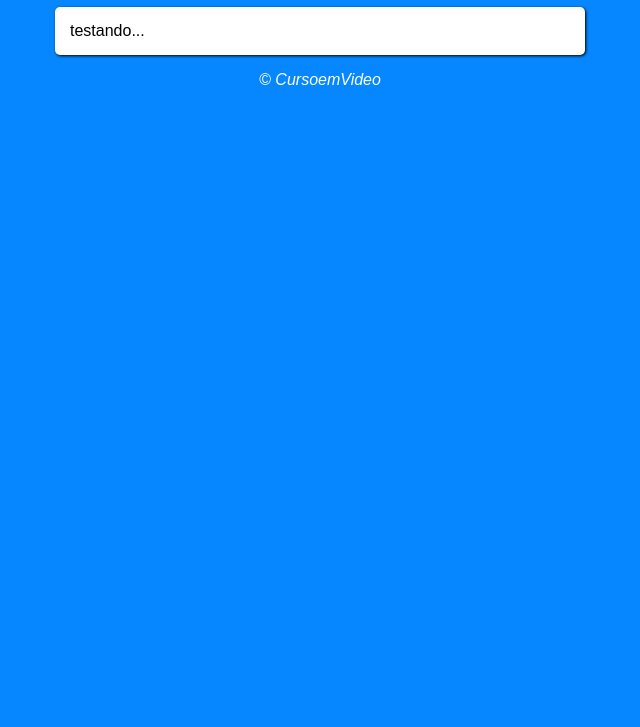
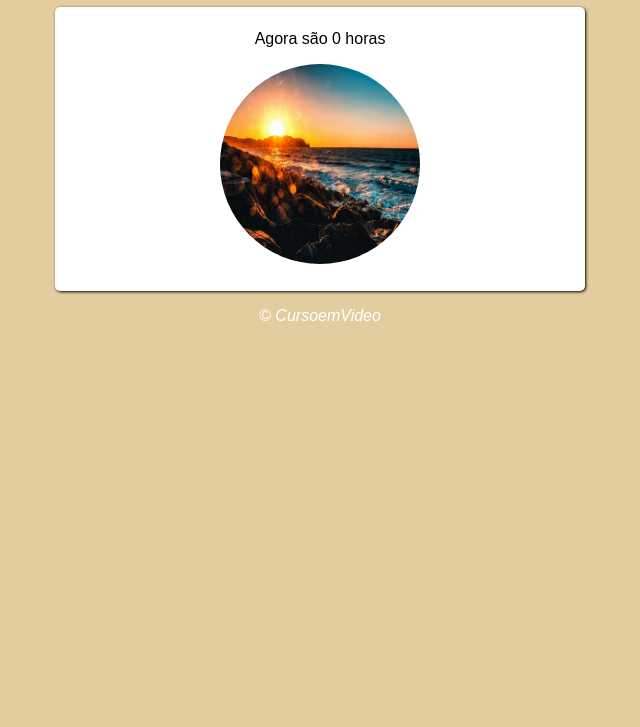
Before and after one commit to viniciusjgon/CursoJS, a plain HTML site: page Desafio/index.html in a window 1280 px wide. Shown: the part 73-800 px from the top of the page, without its empty margins (320-960 px from the left). Drawn offline with Linux system fonts and the light colour scheme.

Commit message:
criando um mini projeto sozinho com js

```diff
--- a/Desafio/index.html
+++ b/Desafio/index.html
@@ -7,16 +7,16 @@
     <title>HOUR</title>
     <link rel="stylesheet" href="style.css">
 </head>
-<body>
+<body onload="carregar()">
     <header>
         <h1>Hora do Dia</h1>
     </header>
     <section>
-        <div>
-            testando...
+        <div id="txt">
+
         </div>
-        <div>
-
+        <div id="img">
+            <img id="foto" src="dia.jpg" alt="">
         </div>
     </section>
     <footer>
--- a/Desafio/script.js
+++ b/Desafio/script.js
@@ -0,0 +1,17 @@
+function carregar() {
+    var txt = document.getElementById('txt')
+    var img = document.getElementById('foto')
+    var data = new Date()
+    var hora = data.getHours()
+    txt.innerHTML = `Agora são ${hora} horas`
+    if (hora >= 0 && hora < 12) {
+        img.src = 'dia.jpg'
+        document.body.style.background = '#e2cd9f'
+    } else if (hora >= 12 && hora < 18) {
+        img.src = 'tarde.jpg'
+        document.body.style.background = '#b9846f'
+    } else {
+        img.src = 'noite.jpg'
+        document.body.style.background = '#515154'
+    }
+}
--- a/Desafio/style.css
+++ b/Desafio/style.css
@@ -15,8 +15,7 @@ header {
 }
 
 section {
-    background: url(../);
-    background: white ;
+    background-color: white;
     border-radius: 5px;
     padding: 15px;
     width: 500px;
@@ -25,8 +24,33 @@ section {
 
 }
 
+div {
+    text-align: center;
+    padding: 8px;
+}
+
+div#img > img {
+    background-size: cover;
+    height: 350px;
+    width: 100%;
+    border-radius: 50%;
+    max-width: 200px;
+    max-height: 200px;
+
+}
+
 footer {
     color: white;
     font-style: italic;
     text-align: center;
 }
+
+/*background: url(dia.jpg);
+background: url(tarde.jpg);
+background: url(noite.jpg);
+height: 350px;
+width: 100%;
+border-radius: 50%;
+background-size: cover;
+max-width:200px;
+max-height:200px;//
```
Also changed, not shown: Desafio/dia.jpg (added), Desafio/imagem/amanhecer.jpg (deleted), Desafio/noite.jpg (added), Desafio/tarde.jpg (added).
